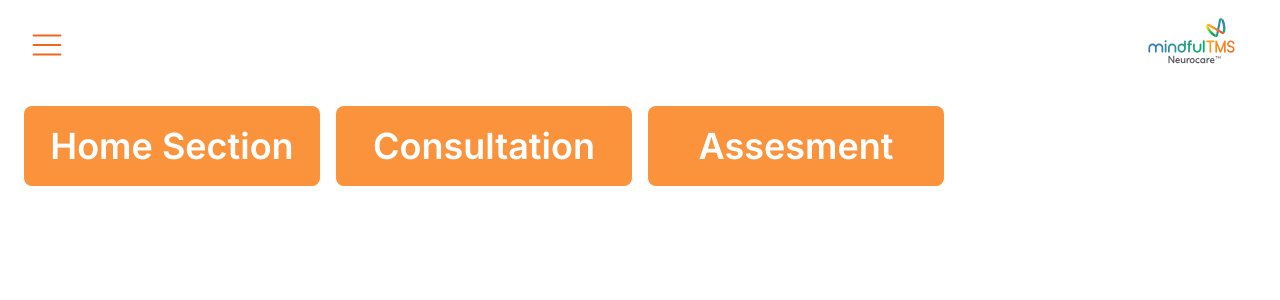
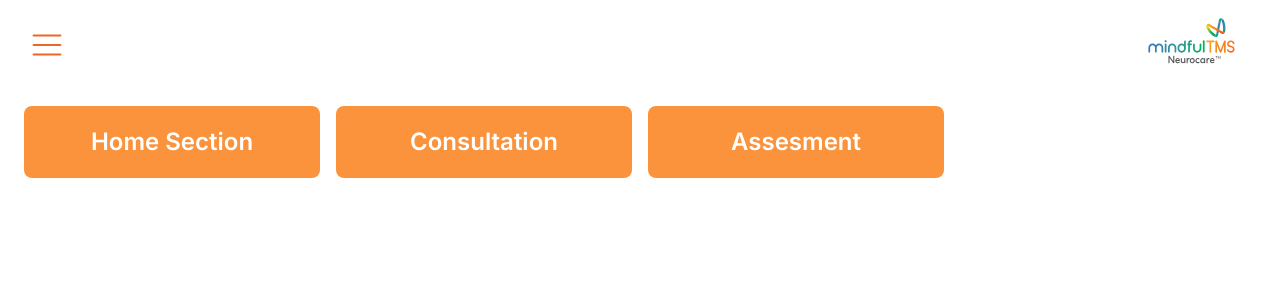
Before and after one commit to sahil2k19/mind_full_client, a Next.js app: page /admin in a window 1280 px wide. Shown: the top 300 px of the page. Built offline with nearby package versions, Linux system fonts and the light colour scheme.

Commit message:
new push

```diff
--- a/src/app/admin/components/EditHomePage.jsx
+++ b/src/app/admin/components/EditHomePage.jsx
@@ -101,9 +101,9 @@ const EditHomePage = ({ allSection, setAllSection }) => {
               </div>
               <div className='flex flex-col w-full mb-6'>
                 <label className='text-lg font-semibold'>Para2</label>
-                <textarea className='border-2 w-full rounded-xl p-2 text-xl border-gray-400 outline-none h-[200px]' value={allSection?.section2?.html1} onChange={(e) => {
+                {/* <textarea className='border-2 w-full rounded-xl p-2 text-xl border-gray-400 outline-none h-[200px]' value={allSection?.section2?.html1} onChange={(e) => {
                   setAllSection({ ...allSection, section2: { ...allSection?.section2, html1: e.target.value } })
-                }} />
+                }} /> */}
                 <QuillEditor
                   value={allSection?.section2?.html1}
                   onChange={(e)=>{setAllSection({ ...allSection, section2: { ...allSection?.section2, html1: e } })}}
--- a/src/app/admin/page.jsx
+++ b/src/app/admin/page.jsx
@@ -28,7 +28,7 @@ const Admin = () => {
         {
           pages.map((page, index) => (
             <div className='px-2 py-5 rounded-lg hover:shadow-lg bg-orange-400 cursor-pointer flex justify-center' key={index} onClick={() => router.push(`/admin/${page.slug}`)}>
-                <h1 className='text-white font-semibold'>{page.name}</h1>
+                <h1 className='text-white text-2xl font-semibold'>{page.name}</h1>
             </div>
           ))
         }
```
